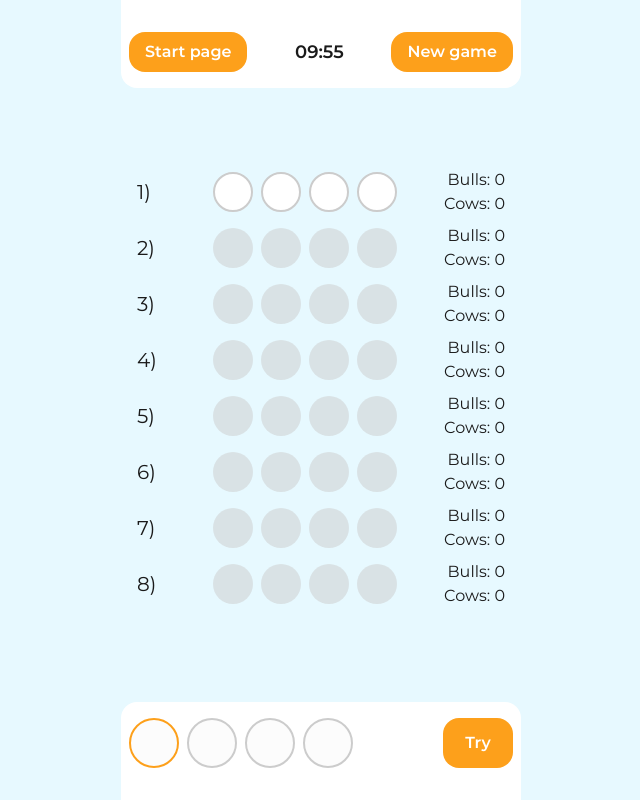
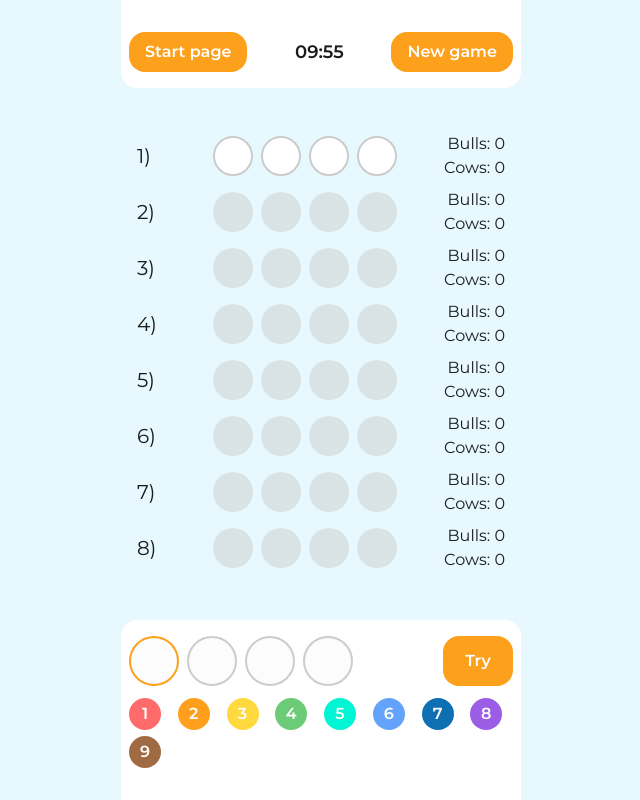
Before and after one commit to Tigran1963/bulls-and-cows-vuejs, a Vue app: page /game in a window 1280 px wide. Shown: the whole page, without its empty margins (319-959 px from the left). Built offline with nearby package versions, Linux system fonts and the light colour scheme.

Commit message:
feature/digits-range: добавлено отображение доступных цифр

```diff
--- a/src/core/functions.js
+++ b/src/core/functions.js
@@ -62,7 +62,7 @@
    let code = '';
 
    for (let i = 0; i < length; i++) {
-      const randomIndex = getRandomInt(1, availableDigits.length - 1);
+      const randomIndex = getRandomInt(0, availableDigits.length - 1);
       code += availableDigits[randomIndex];
       if (!repeatable) {
          availableDigits.splice(randomIndex, 1);
--- a/src/views/GameView.vue
+++ b/src/views/GameView.vue
@@ -4,6 +4,7 @@
 import { useSettingsStore } from '@/stores/settingsStore';
 import Header from '@/components/Header.vue';
 import Footer from '@/components/Footer.vue';
+import { expandRange } from '@/core/functions';
 
 const gameStore = useGameStore();
 const settingsStore = useSettingsStore();
@@ -44,6 +45,34 @@
       }
    } else if (event.key === 'Enter') {
       handleTry();
+   }
+};
+const handleKeyboardClick = (digit) => {
+   if (gameStore.isGameOver) return;
+
+   let targetIndex = activeIndex.value;
+
+   if (targetIndex === null || targetIndex === undefined) {
+      const nextEmpty = currentGuess.value.findIndex((val) => val === '');
+      targetIndex = nextEmpty !== -1 ? nextEmpty : settingsStore.currentDifficulty.codeLength - 1;
+   }
+
+   if (!settingsStore.digitsRepeatable) {
+      const existingIndex = currentGuess.value.indexOf(digit);
+      if (existingIndex !== -1 && existingIndex !== targetIndex) {
+         alert('The digits in the code must not repeat');
+         return;
+      }
+   }
+
+   currentGuess.value[targetIndex] = digit;
+
+   if (targetIndex < settingsStore.currentDifficulty.codeLength - 1) {
+      const nextIdx = targetIndex + 1;
+      activeIndex.value = nextIdx;
+      cellRefs.value[nextIdx]?.focus();
+   } else {
+      cellRefs.value[targetIndex]?.focus();
    }
 };
 
@@ -196,7 +225,7 @@
          </div>
       </div>
       <Footer>
-         <div class="code-input">
+         <div class="game__code-input code-input">
             <div class="code-input__cells">
                <input
                   v-for="y in settingsStore.currentDifficulty.codeLength"
@@ -219,6 +248,22 @@
             </div>
             <button class="button" type="button" @click="handleTry" :disabled="gameStore.isGameOver">Try</button>
          </div>
+         <div class="game__digits-keyboard digits-keyboard">
+            <button
+               v-for="digit in expandRange(settingsStore.currentDifficulty.range)"
+               :key="digit"
+               type="button"
+               class="digits-keyboard__button"
+               :style="{
+                  backgroundColor: settingsStore.digitsColors[digit],
+                  color: '#fff',
+               }"
+               :disabled="gameStore.isGameOver"
+               @mousedown.prevent="handleKeyboardClick(digit)"
+            >
+               {{ digit }}
+            </button>
+         </div>
       </Footer>
    </div>
 </template>
@@ -226,7 +271,7 @@
 <style lang="scss" scoped>
 .game {
    padding-top: toRem(104);
-   padding-bottom: toRem(128);
+   padding-bottom: toRem(200);
 
    &__container {
       width: 100%;
@@ -336,6 +381,38 @@
    }
 }
 
+.digits-keyboard {
+   margin-top: toRem(12);
+   gap: toRem(6);
+   display: grid;
+   grid-template-columns: repeat(8, 1fr);
+   &__button {
+      width: toRem(32);
+      height: toRem(32);
+      border-radius: 50%;
+      border: none;
+      display: inline-flex;
+      align-items: center;
+      justify-content: center;
+      font-size: toRem(16);
+      font-weight: 600;
+      cursor: pointer;
+      transition:
+         transform 0.1s ease,
+         opacity 0.2s ease;
+
+      &:active {
+         transform: scale(0.9);
+      }
+
+      &:disabled {
+         opacity: 0.5;
+         cursor: default;
+         transform: none;
+      }
+   }
+}
+
 .field-game {
    &__attempt-num {
       font-size: toRem(20);
```
